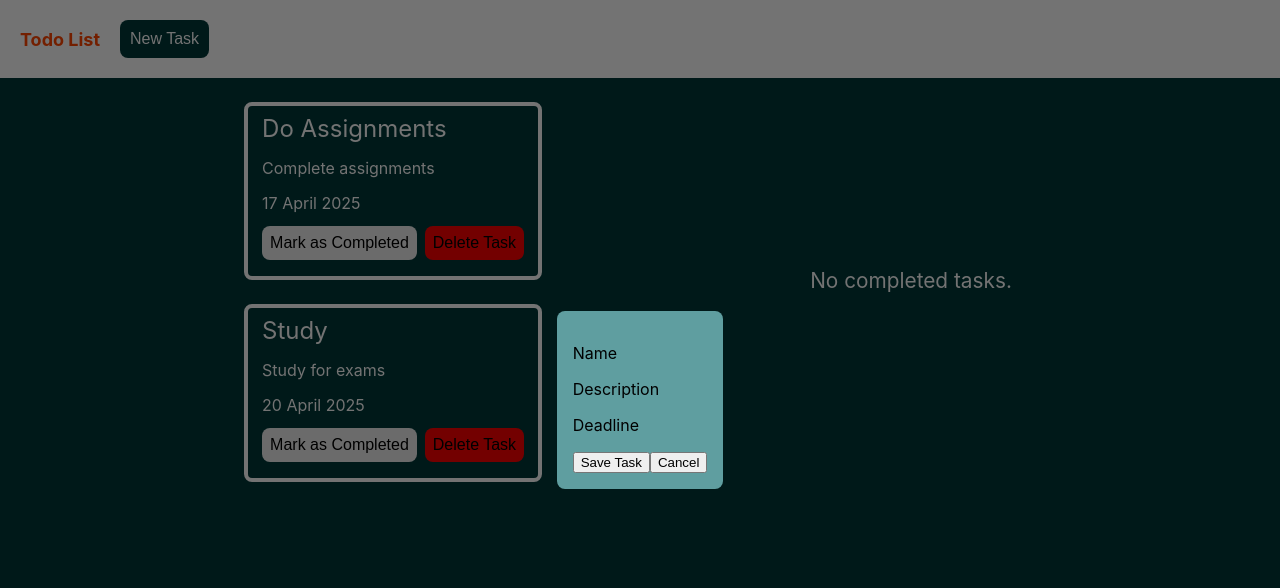
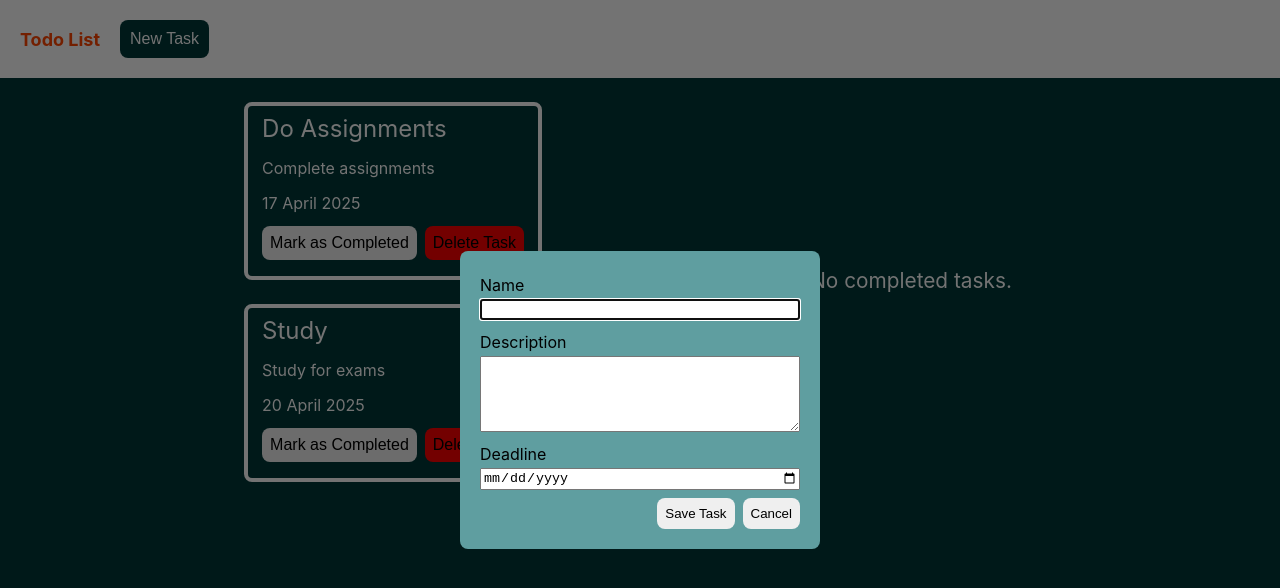
Before and after one commit to wilbertbw/Todo-List, a React (Create React App) app: page / in a window 1280 px wide. Both pictures are taken after a click on the button "New Task". Shown: the top 588 px of the page. Built offline with nearby package versions, Linux system fonts and the light colour scheme.

Commit message:
added input fields to the add new task modal

```diff
--- a/src/App.css
+++ b/src/App.css
@@ -124,3 +124,40 @@ body {
 #NewTaskModal::backdrop {
   background-color: rgba(0, 0, 0, 0.55);
 }
+
+#InputField {
+  padding: 4px;
+  display: flex;
+  flex-direction: column;
+  width: 25vw;
+}
+
+#InputField textarea {
+  height: 70px;
+}
+
+#InputField label {
+  padding-top: 4px;
+  padding-bottom: 4px;
+}
+
+#NewTaskButtonContainer {
+  display: flex;
+  justify-content: end;
+}
+
+#NewTaskButtonContainer button {
+  margin: 4px;
+  border: 0px;
+  padding: 8px;
+  border-radius: 8px;
+}
+
+#NewTaskButtonContainer button:hover {
+  cursor: pointer;
+}
+
+#NewTaskButtonContainer button:active {
+  box-shadow: 0 3px 10px rgba(0, 0, 0, 0.3);
+  transform: scale(1.05);
+}
--- a/src/App.js
+++ b/src/App.js
@@ -2,11 +2,12 @@ import { useState } from 'react';
 import './App.css';
 import Tasks from './pages/Task';
 import NewTaskModal from './components/NewTaskModal';
+import NewTaskForm from './components/NewTaskForm';
 
 function App() {
   const [taskList, setTaskList] = useState([
-    {id: 0, name: "Do Assignments", description: "Complete assignments", deadline: "17 April 2025", completed: false},
-    {id: 1, name: "Study", description: "Study for exams", deadline: "20 April 2025", completed: false}
+    {id: 5, name: "Do Assignments", description: "Complete assignments", deadline: "17 April 2025", completed: false},
+    {id: 6, name: "Study", description: "Study for exams", deadline: "20 April 2025", completed: false}
   ]);
 
   const [completedTasks, setCompletedTasks] = useState([]);
@@ -20,11 +21,7 @@ function App() {
         <button id="TopBarButton" onClick={() => {setNewTaskModalState(true)}}>New Task</button>
       </div>
       <NewTaskModal id="NewTaskModal" open={newTaskModalState} onClose={() => {setNewTaskModalState(false)}}>
-        <p>Name</p>
-        <p>Description</p>
-        <p>Deadline</p>
-        <button onClick={() => {setNewTaskModalState(false)}}>Save Task</button>
-        <button onClick={() => {setNewTaskModalState(false)}}>Cancel</button>
+        <NewTaskForm setTaskList={setTaskList} setNewTaskModalState={setNewTaskModalState}/>
       </NewTaskModal>
       <Tasks taskList={taskList} setTaskList={setTaskList} completedTasks={completedTasks} setCompletedTasks={setCompletedTasks}/>
     </>
--- /dev/null
+++ b/src/components/Input.jsx
@@ -0,0 +1,14 @@
+import { forwardRef } from "react";
+
+const Input = forwardRef(function Input({ labelText, inputType }, ref) {
+  return(
+    <div id="InputField">
+      <label>{labelText}</label>
+      {inputType === "description" && <textarea ref={ref} />}
+      {inputType === "name" && <input ref={ref}/>}
+      {inputType === "date" &&  <input ref={ref} type="date"/>}
+    </div>
+  )
+})
+
+export default Input;
--- /dev/null
+++ b/src/components/NewTaskForm.jsx
@@ -0,0 +1,30 @@
+import Input from "./Input";
+import { useState, useRef } from "react";
+
+export default function NewTaskForm({ setTaskList, setNewTaskModalState }) {
+  const [currTaskId, setCurrTaskId] = useState(0);
+
+  const nameRef = useRef();
+  const descriptionRef = useRef();
+  const deadlineRef = useRef();
+
+  function handleAddNewTask(name, description, deadline) {
+    setTaskList(prevTaskList => {
+      return ([...prevTaskList, {id: currTaskId, name: name, description: description, deadline: deadline, completed:false}])
+    });
+
+    setCurrTaskId((prevTaskId) => {return prevTaskId++});
+  }
+
+  return (
+    <>
+      <Input ref={nameRef} inputType="name" labelText="Name"/>
+      <Input ref={descriptionRef} inputType="description" labelText="Description"/>
+      <Input ref={deadlineRef} inputType="date" labelText="Deadline"/>
+      <div id="NewTaskButtonContainer">
+        <button onClick={() => {setNewTaskModalState(false)}}>Save Task</button>
+        <button onClick={() => {setNewTaskModalState(false)}}>Cancel</button>
+      </div>
+    </>
+  )
+}
```
